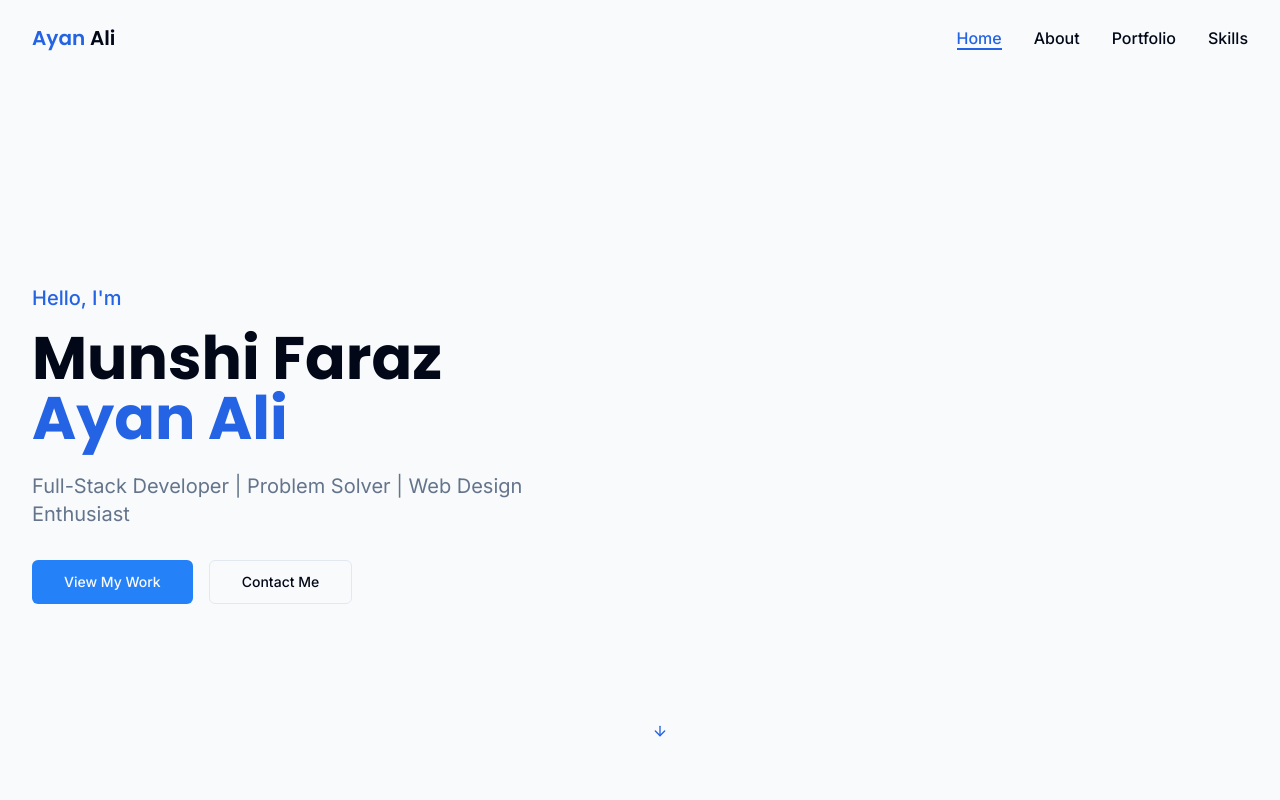
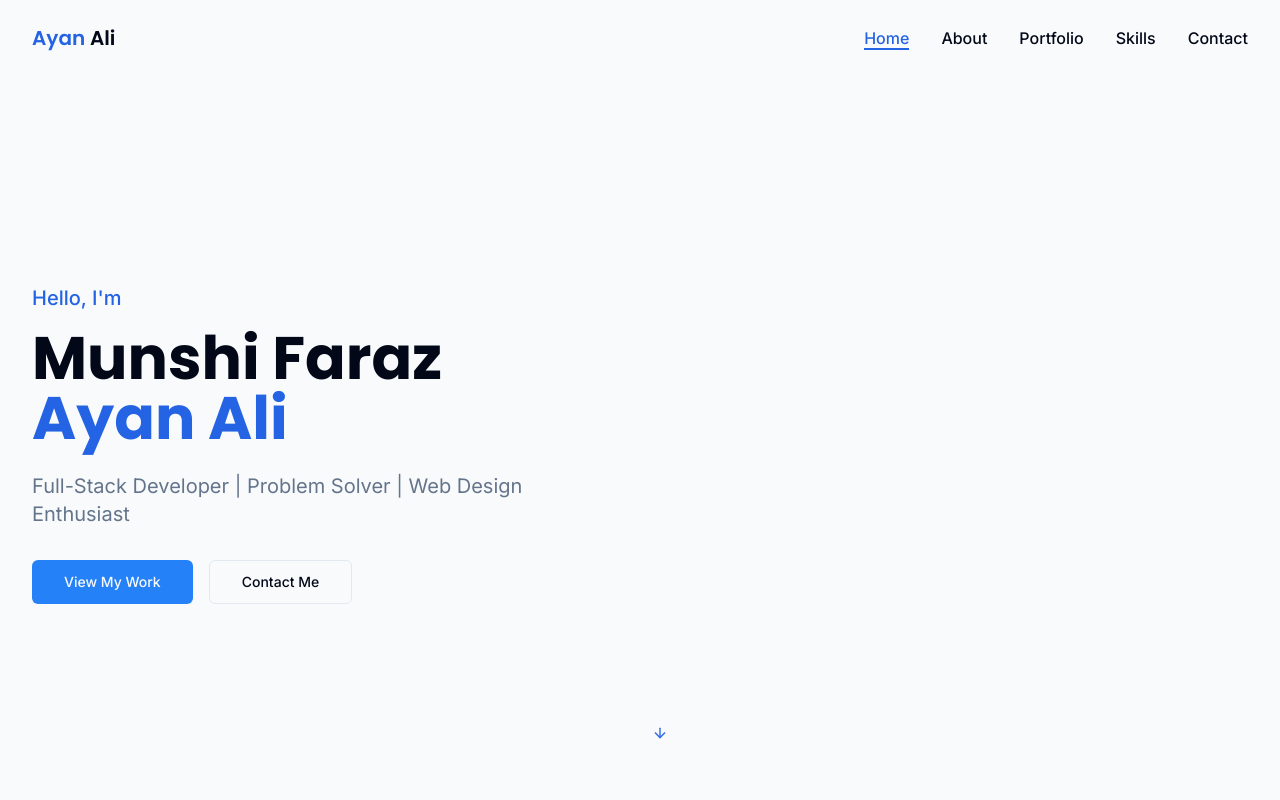
Before and after one commit to iayannnn/ayan-ali-portfolio-hub, a React (Vite) app: page / in a window 1280 px wide. Shown: the top 800 px of the page. Built offline with nearby package versions, Linux system fonts and the light colour scheme.

Commit message:
Re-add removed section
Re-adds the section that was removed.

```diff
--- a/src/components/Header.tsx
+++ b/src/components/Header.tsx
@@ -9,7 +9,7 @@ const Header = () => {
 
   useEffect(() => {
     const handleScroll = () => {
-      const sections = ['home', 'about', 'portfolio', 'skills'];
+      const sections = ['home', 'about', 'portfolio', 'skills', 'contact'];
       const scrollPosition = window.scrollY + 100;
 
       for (const section of sections) {
@@ -56,7 +56,8 @@ const Header = () => {
             { id: 'home', label: 'Home' },
             { id: 'about', label: 'About' },
             { id: 'portfolio', label: 'Portfolio' },
-            { id: 'skills', label: 'Skills' }
+            { id: 'skills', label: 'Skills' },
+            { id: 'contact', label: 'Contact' }
           ].map((item) => (
             <a
               key={item.id}
--- a/src/pages/Index.tsx
+++ b/src/pages/Index.tsx
@@ -4,6 +4,7 @@ import Hero from "@/components/Hero";
 import About from "@/components/About";
 import Portfolio from "@/components/Portfolio";
 import Skills from "@/components/Skills";
+import Contact from "@/components/Contact";
 import Footer from "@/components/Footer";
 import ScrollTop from "@/components/ScrollTop";
 import { useEffect } from "react";
@@ -43,6 +44,7 @@ const Index = () => {
       <About />
       <Portfolio />
       <Skills />
+      <Contact />
       <Footer />
       <ScrollTop />
     </div>
```
